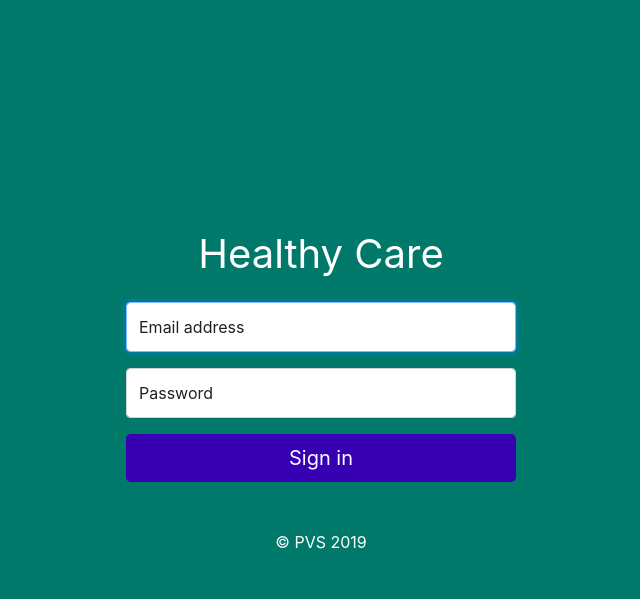
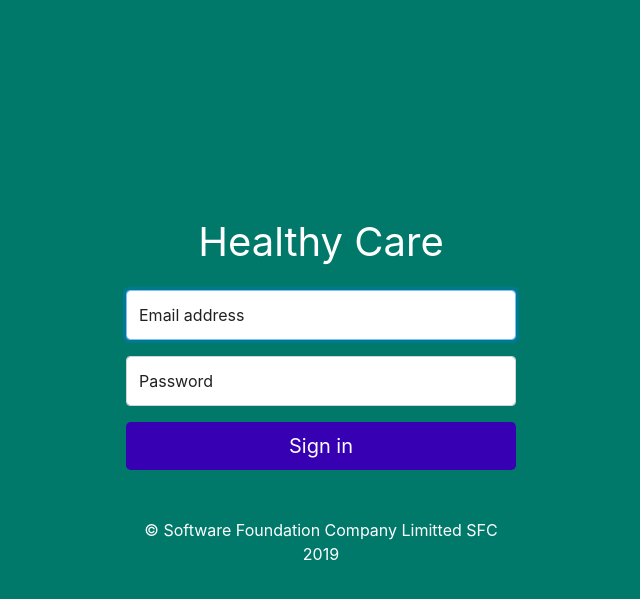
Before and after one commit to pvssoftware/phongkham, a Django app: template templates/user/login.html in a window 1280 px wide. Shown: the top 599 px of the page, without its empty margins (319-959 px from the left). Run offline with Django 3.2, Linux system fonts and the light colour scheme; the template is opened without the code that fills it, so the values that code supplies are empty; some libraries are stand-ins or nearby versions.

Commit message:
change copy right login page

```diff
--- a/templates/user/login.html
+++ b/templates/user/login.html
@@ -36,7 +36,7 @@
       </div>
 
       <button class="btn btn-lg btn-login btn-block" type="submit">Sign in</button>
-      <p class="mt-5 mb-3 text-center">&copy; PVS 2019</p>
+      <p class="mt-5 mb-3 text-center">&copy; Software Foundation Company Limitted SFC 2019</p>
     </form>
 
 
```
